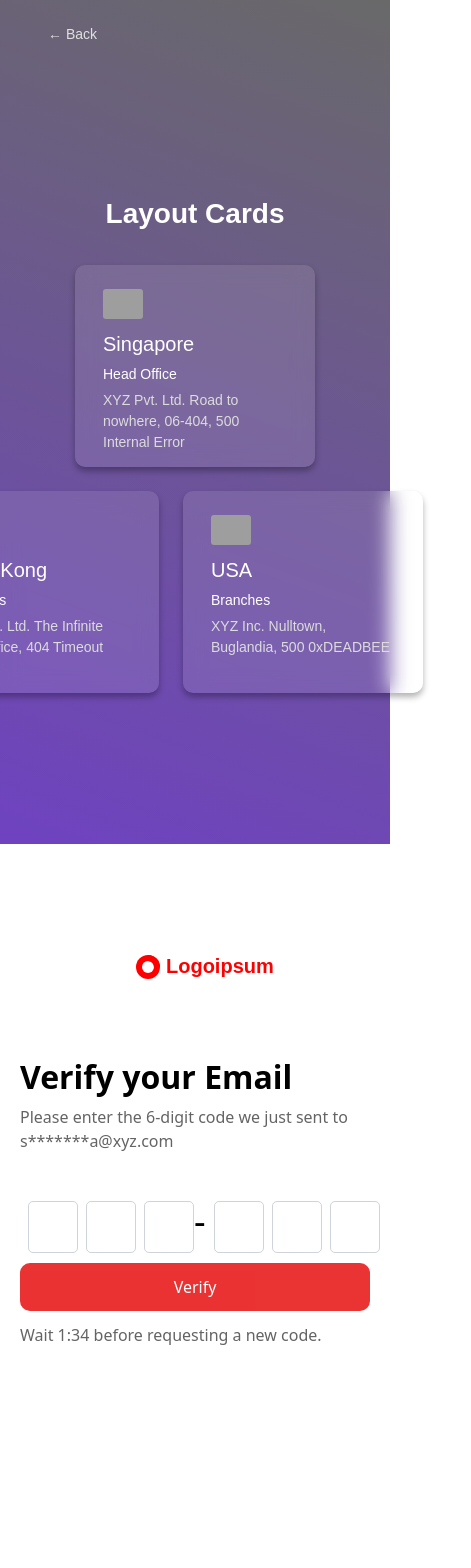
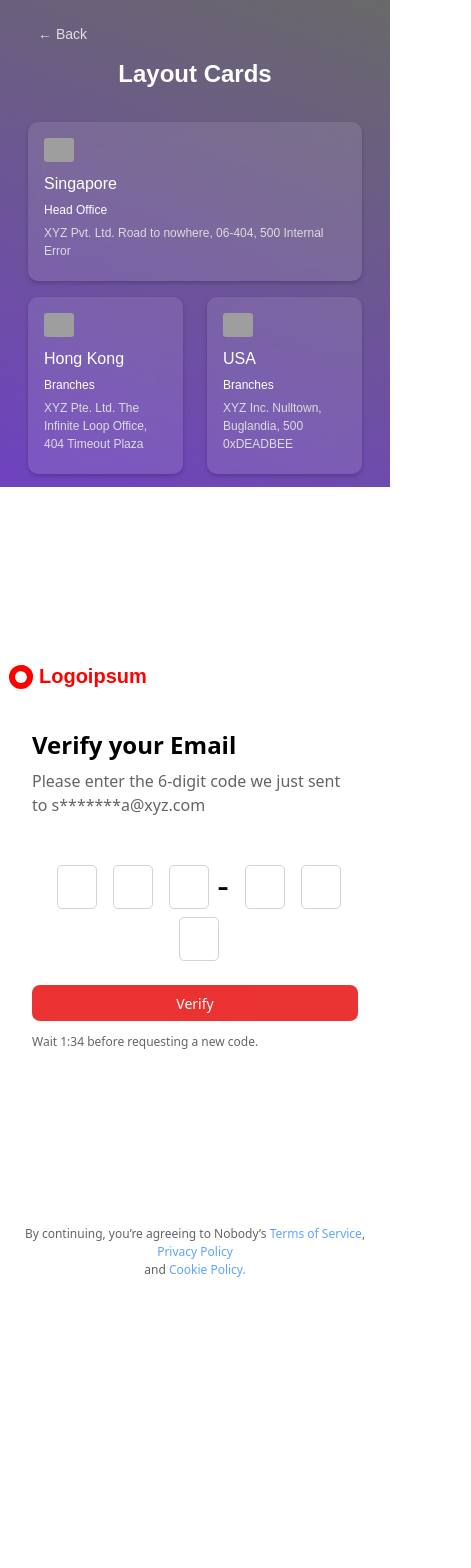
Before and after one commit to Rahulad12/Intern-assignment, a React (Vite) app: page / in a window 390 px wide. Shown: the top 1568 px of the page, 471 px wide, since content can reach past the window. After the commit the page ends 1339 px from the top, so only its background shows below. Built offline with nearby package versions, Linux system fonts and the light colour scheme; grey boxes are pictures that could not be loaded.

Commit message:
add media query for responsive and update the code and otpimized the code

```diff
--- a/src/Component/Uploadfile.jsx
+++ b/src/Component/Uploadfile.jsx
@@ -56,7 +56,7 @@ const Uploadfile = () => {
               {/* Instructions Text */}
               <p class="mb-2 text-sm text-gray-500">
                 <span class="font-semibold">
-                  <u>Click to upload</u>
+                  <u><b>Click to upload</b></u>
                 </span>{" "}
                 or drag and drop
               </p>
--- a/src/Component/Userverification.jsx
+++ b/src/Component/Userverification.jsx
@@ -27,7 +27,7 @@ const Userverification = () => {
    * @param {number} index - The index of the input box being updated.
    */
   const handleCode = (value, index) => {
-    const newInput = [...code];
+    const newInput = [...code]; // Create a copy of the current code state
     newInput[index] = value.slice(-1); // Restrict to a single character
     setCode(newInput);
   };
@@ -46,6 +46,7 @@ const Userverification = () => {
    */
   const submitHandler = (e) => {
     e.preventDefault();
+    console.log(code);
 
     try {
       // Validation: Ensure all code inputs are filled
@@ -70,11 +71,12 @@ const Userverification = () => {
   };
 
   return (
+    <div className="container">
+      <div className="logo-section">
+        <Logo />
+        {/* Displaying the Logo */}
+      </div>
       <div className="userverify-wrapper">
-      <div className="logo-section">
-        {/* Displaying the Logo */}
-        <Logo />
-      </div>
         <div className="userverify-container">
           <div className="content">
             <h1 className="text-head text-left">Verify your Email</h1>
@@ -133,6 +135,7 @@ const Userverification = () => {
             </div>
           </div>
         </div>
+      </div>
       <div className="userverify-footer">
         <p className="text-muted">
           By continuing, you’re agreeing to Nobody’s
--- a/src/Customecss/Afterotp.css
+++ b/src/Customecss/Afterotp.css
@@ -1,15 +1,18 @@
 .afterotp-container {
+  /* border: 2px solid red; */
   display: flex;
   flex-direction: column;
   justify-content: center;
   align-items: center;
   gap: 24px;
 }
+
 .afterotp-container .text-head {
   width: 100%;
-  height: 88px;
-  padding: 32px 320px;
+  height: auto;
+  padding: 32px 20px;
 }
+
 .afterotp-container .text-head h1 {
   font-size: 20px;
   font-weight: 600;
@@ -19,14 +22,61 @@
 }
 
 .afterotp-section {
-  margin: 0px 0px 0px 0px;
+  margin: 0px;
+  /* border: 2px solid blue; */
+  display: flex;
+  flex-direction: column;
+  align-items: center;
+  align-items: center;
+  gap: 24px;
 }
 
-.afterotp-section .afterotp-section-heading {
-  /* border: 2px solid rgb(58, 58, 53); */
-  display: flex;
-  flex-direction: column;
-  justify-content: center;
-  align-items: center;
-  text-align: center;
+/* Responsive styles */
+@media screen and (max-width: 1024px) {
+  .afterotp-container .text-head {
+    padding: 32px 40px; /* Reduce side padding for medium screens */
+  }
+
+  .afterotp-container .text-head h1 {
+    font-size: 18px; /* Slightly smaller font for medium screens */
+    line-height: 22px;
+  }
 }
+
+@media screen and (max-width: 768px) {
+  .afterotp-container {
+    gap: 16px; /* Reduce gap between elements */
+  }
+
+  .afterotp-container .text-head {
+    padding: 24px 16px; /* Smaller padding for medium screens */
+  }
+
+  .afterotp-container .text-head h1 {
+    font-size: 16px; /* Adjust font size */
+    line-height: 20px;
+  }
+
+  .afterotp-section {
+    margin: 16px 0; /* Add top and bottom spacing */
+  }
+}
+
+@media screen and (max-width: 480px) {
+  .afterotp-container {
+    gap: 12px; /* Further reduce gap for smaller screens */
+  }
+
+  .afterotp-container .text-head {
+    padding: 16px 12px; /* Smaller padding for small screens */
+  }
+
+  .afterotp-container .text-head h1 {
+    font-size: 14px; /* Smaller font size */
+    line-height: 18px;
+  }
+
+  .afterotp-section {
+    margin: 12px 0; /* Adjust margin for better spacing */
+  }
+}
--- a/src/Customecss/Card.css
+++ b/src/Customecss/Card.css
@@ -1,7 +1,7 @@
 .card {
   background: rgba(255, 255, 255, 0.1);
   border-radius: 10px;
-  padding: 24px 28px 24px 28px;
+  padding: 24px 28px;
   width: 240px;
   height: 202px;
   box-shadow: 0 4px 6px rgba(0, 0, 0, 0.3);
@@ -36,3 +36,59 @@
   font-size: 12px;
   color: #dcdcdc;
 }
+
+/* Responsive styles */
+@media screen and (max-width: 1040px) {
+  .cards {
+    grid-template-columns: repeat(2, 1fr); /* Two columns for medium screens */
+    gap: 20px;
+  }
+
+  .card {
+    width: 220px; /* Slightly smaller width for medium screens */
+    height: auto; /* Let the height adjust based on content */
+    padding: 20px; /* Adjust padding for medium screens */
+  }
+
+  .card h2 {
+    font-size: 18px; /* Reduce heading size */
+  }
+
+  .card p {
+    font-size: 13px; /* Adjust paragraph text */
+  }
+
+  .address {
+    font-size: 11px; /* Adjust address text */
+  }
+}
+
+@media screen and (max-width: 600px) {
+  .cards {
+    grid-template-columns: 1fr; /* Single column for small screens */
+    gap: 16px;
+  }
+
+  .card {
+    width: 100%; /* Full width for smaller screens */
+    padding: 16px; /* Reduce padding for smaller screens */
+    box-shadow: 0 2px 4px rgba(0, 0, 0, 0.2); /* Softer shadow for smaller screens */
+  }
+
+  .flag {
+    width: 30px; /* Smaller flag */
+    height: 24px;
+  }
+
+  .card h2 {
+    font-size: 16px; /* Smaller heading size */
+  }
+
+  .card p {
+    font-size: 12px; /* Smaller paragraph text */
+  }
+
+  .address {
+    font-size: 10px; /* Smaller address text */
+  }
+}
--- a/src/Customecss/Form.css
+++ b/src/Customecss/Form.css
@@ -8,7 +8,6 @@
 }
 
 .wrapper .header {
-  /* border: 2px solid red; */
   width: 100%;
   margin-bottom: 24px;
 }
@@ -29,9 +28,6 @@
 }
 
 .form {
-  /* display: grid;
-  grid-template-columns: repeat(auto-fit, minmax(377px, 1fr));
-  gap: 24px; */
   width: 100%;
 }
 
@@ -46,12 +42,16 @@
 .form select,
 .form textarea {
   width: 100%;
-  height: 44px;
+  height: 46px;
   border-radius: 8px;
   border: 1px solid #d7dadc;
   padding: 12px 16px;
 }
 
+.form select,
+.form option {
+  color: #9B9B9B;
+}
 .file-upload-section .lable-text {
   font-size: 16px;
   line-height: 24px;
--- a/src/Customecss/Layoutcard.css
+++ b/src/Customecss/Layoutcard.css
@@ -1,5 +1,6 @@
 .layout-container {
-  height: 100vh;
+  /* border: 2px solid red; */
+  height: 100%;
   margin: 0;
   padding: 24px 28px;
   width: 100%;
@@ -31,15 +32,15 @@
 }
 
 .cards {
-  display: grid;
-  grid-template-columns: 1fr;
+  display: flex;
+  flex-wrap: wrap;
   gap: 24px;
-  justify-items: center;
+  justify-content: center;
   align-items: center;
 }
 
 .cards-top {
-  grid-column: span 3; /* Ensures the first card spans the entire width */
+  grid-column: span 3;
 }
 
 .cards-button {
@@ -47,3 +48,29 @@
   gap: 24px;
   justify-content: center;
 }
+
+/* Responsive styles */
+@media (min-width: 600px) {
+  .cards {
+    grid-template-columns: repeat(2, 1fr); /* Two columns for medium screens */
+  }
+}
+
+@media (min-width: 900px) {
+  .cards {
+    grid-template-columns: repeat(
+      3,
+      1fr
+    ); /* Three columns for larger screens */
+  }
+}
+
+@media (max-width: 599px) {
+  .title {
+    font-size: 24px; /* Smaller font for smaller screens */
+  }
+
+  .back-button {
+    margin-left: 10px; /* Reduce margin for smaller screens */
+  }
+}
--- a/src/Customecss/Signup.css
+++ /dev/null
@@ -1,4 +0,0 @@
-.signup-container {
-  /* border: 2px solid green; */
-  height: 100vh;
-}
--- a/src/Customecss/Userverification.css
+++ b/src/Customecss/Userverification.css
@@ -1,24 +1,26 @@
 /* General layout setup */
-.userverify-wrapper {
+.container {
   display: flex;
+  justify-content: center;
+  align-items: center;
   flex-direction: column;
-  min-height: 100vh; /* Ensures the wrapper takes the full viewport height */
+  height: 100vh;
+  /* border: 2px solid rgb(17, 16, 1); */
 }
 
 .userverify-container {
+  /* border: 2px solid blue; */
+  padding: 20px;
+  max-width: 519px;
   display: flex;
   justify-content: center;
-  flex-grow: 1; /* Ensures the container takes remaining space */
-}
-
-.content {
+  align-items: center;
   width: 100%;
-  max-width: 519px; /* Ensures the content width is consistent */
   text-align: center;
-  padding: 20px;
 }
 
 .text-head {
+  /* border: 2px solid green; */
   font-weight: 700;
   font-size: 32px;
   line-height: 40px;
@@ -29,18 +31,16 @@
 }
 
 .logo-section {
-  margin-top: 95px;
-  margin-bottom: 50px;
-  margin-left: 91px;
-  /* text-align: center; */
-  /* width: 202px; */
+  /* border: 2px solid red; */
+  position: relative;
+  right: 174px;
+  top: 0;
 }
 
 .logo-text {
   color: #e50000;
   font-weight: 700;
   font-size: 30px;
-  /* text-align: left; */
 }
 
 .code-container {
@@ -67,8 +67,8 @@
 .verify-button {
   display: block;
   width: 100%;
+  margin-top: 24px;
   height: 48px;
-  margin-top: 10px;
   background-color: #e50000;
   border: none;
   border-radius: 10px;
@@ -92,8 +92,88 @@
 }
 
 .userverify-footer {
+  /* border: 2px solid green; */
+  position: relative;
+  bottom: 0;
+  top: 112px;
   text-align: center;
   font-size: 14px;
   margin-top: 20px;
   padding: 10px;
 }
+
+/* Responsive styles */
+@media screen and (max-width: 768px) {
+  .content {
+    padding: 16px; /* Reduce padding for medium screens */
+    max-width: 400px; /* Adjust max-width for medium screens */
+  }
+
+  .text-head {
+    font-size: 28px; /* Reduce font size for headings */
+    line-height: 36px;
+  }
+
+  .logo-section {
+    /* border: 2px solid red; */
+    position: relative;
+    right: 130px;
+    top: 0;
+  }
+
+  .logo-text {
+    font-size: 24px; /* Smaller font size for logo */
+  }
+
+  .code-box {
+    width: 45px; /* Adjust width for medium screens */
+    height: 48px; /* Adjust height for medium screens */
+    font-size: 16px; /* Reduce font size */
+  }
+
+  .verify-button {
+    height: 40px; /* Reduce button height */
+    border-radius: 8px; /* Adjust border radius */
+  }
+}
+
+@media screen and (max-width: 480px) {
+  .content {
+    padding: 12px; /* Further reduce padding for small screens */
+    max-width: 100%; /* Use full width */
+  }
+
+  .text-head {
+    font-size: 24px; /* Smaller heading font size */
+    line-height: 32px;
+  }
+
+  .logo-text {
+    font-size: 20px; /* Adjust logo text size */
+  }
+
+  .code-container {
+    flex-wrap: wrap; /* Allow wrapping for small screens */
+    justify-content: center; /* Center-align the code boxes */
+    gap: 8px; /* Add spacing between rows if wrapped */
+  }
+
+  .code-box {
+    width: 40px; /* Smaller code boxes */
+    height: 44px;
+    font-size: 14px;
+  }
+
+  .verify-button {
+    height: 36px; /* Smaller button height */
+    font-size: 14px; /* Smaller button text */
+  }
+
+  .timer {
+    font-size: 12px; /* Smaller timer text */
+  }
+
+  .userverify-footer {
+    font-size: 12px; /* Adjust footer text size */
+  }
+}
--- a/src/Screen/Afterotpscreen.jsx
+++ b/src/Screen/Afterotpscreen.jsx
@@ -60,9 +60,6 @@ const Afterotpscreen = () => {
       <Progressbar steps={steps} currentsteps={currentStep} />
 
       <div className="afterotp-section">
-        {/* Placeholder for Section Heading */}
-        <div className="afterotp-section-heading"></div>
-
         {/* Form Component for multi-step form */}
         <div className="afterotp-section-form">
           <Form nextsteps={handelNextSteps} previoussteps={handelPrevSteps} />
--- a/src/Screen/Signupscreen.jsx
+++ b/src/Screen/Signupscreen.jsx
@@ -6,7 +6,6 @@
  */
 
 import React from "react"; // Importing React library
-import "../Customecss/Signup.css"; // Importing custom CSS for the Signup component
 import Userverification from "../Component/Userverification"; // Importing Userverification component
 import Layoutcards from "../Component/Layoutcards"; // Importing Layoutcards component
 
```
Also changed, not shown: src/Customecss/Progressbar.css (line endings or trailing spaces). Lines whose indentation alone changed are shown as unchanged.
